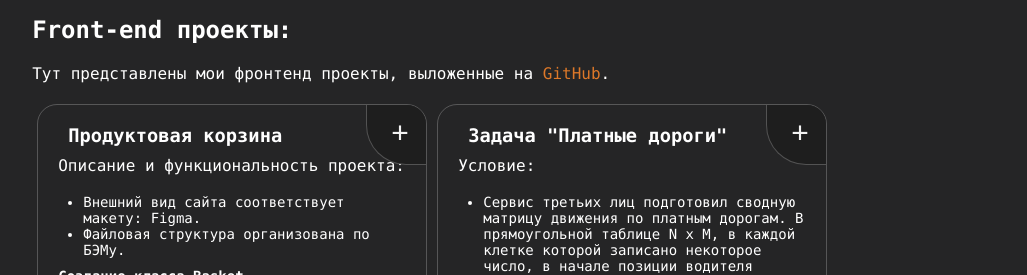
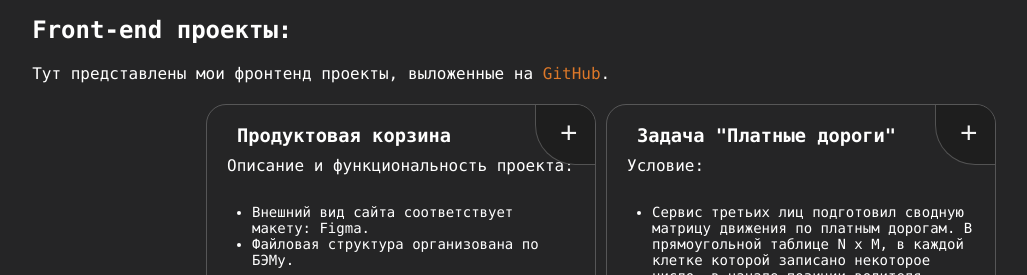
Before and after one commit to kirill-samylin/my-profile, a plain HTML site: page index.html in a window 1280 px wide. Shown: the part 94-369 px from the top of the page, without its empty margins (39-1066 px from the left). Drawn offline with Linux system fonts and the light colour scheme.

Commit message:
update 20-08-2020

```diff
--- a/style.css
+++ b/style.css
@@ -2,6 +2,9 @@
     background-color: #252526;
     color: white;
     font-family: Consolas, monaco, monospace;
+}
+.frontend-project {
+    border-bottom: 1px solid #9e9e9e69;
 }
 .header {
     max-width: 1200px;
@@ -44,12 +47,12 @@
     list-style: none;
     display: flex;
     flex-wrap: wrap;
-    justify-content: flex-start;
+    justify-content: center;
     width: 100%;
 }
 .project__paragraph {
     margin: 10px 0;
-    height: 28px;
+    height: 38px;
 }
 .project__descriptions {
     list-style: disc;
```
Also changed, not shown: favicon.ico (added).
